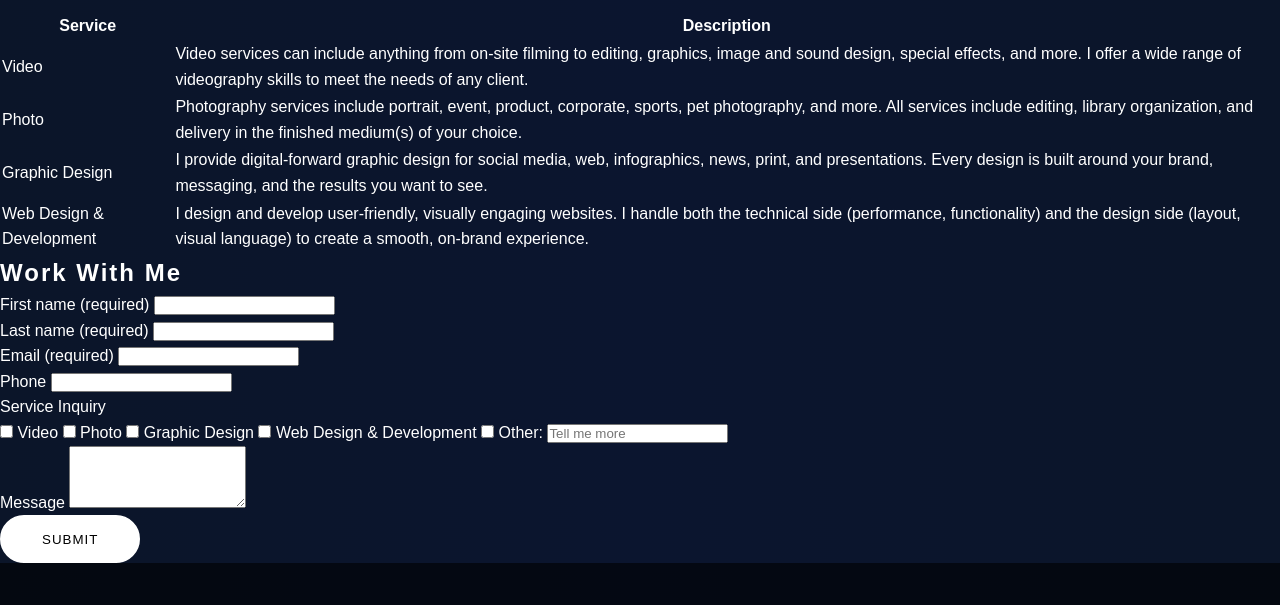
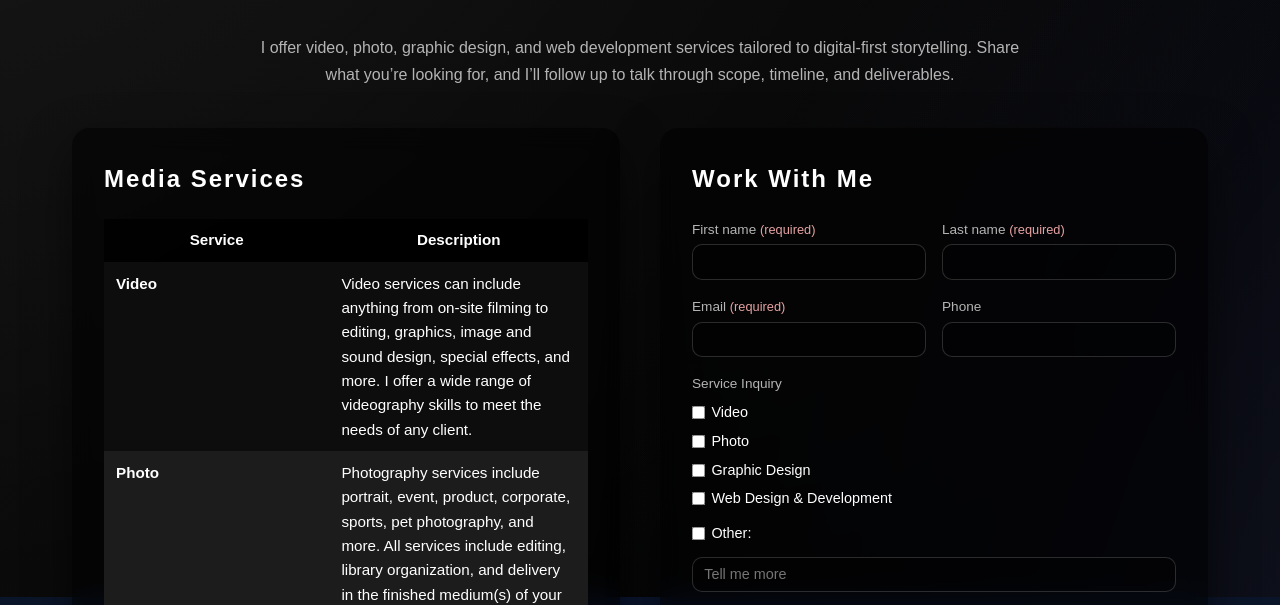
Before and after one commit to Bunny-67/home, a plain HTML site: page contact.html in a window 1280 px wide. Shown: the part 203-808 px from the top of the page. Drawn offline with Linux system fonts and the light colour scheme; a web font is replaced by a local one.

Commit message:
Add files via upload

```diff
--- a/assets/css/style.css
+++ b/assets/css/style.css
@@ -308,7 +308,6 @@ h1, h2, h3 {
   color: #000;
 }
 
-/* Headshot */
 #headshot_box {
   position: absolute;
   bottom: -40px;
@@ -323,7 +322,6 @@ h1, h2, h3 {
   box-shadow: 0 0 15px rgba(0, 0, 0, 0.6);
 }
 
-/* Responsive Design */
 @media (max-width: 768px) {
   .about-panel {
     padding: 2rem;
@@ -344,6 +342,76 @@ h1, h2, h3 {
     width: 95vw;
   }
 }
+
+/* =========================================================
+   ARTIST STATEMENT PAGE
+   ========================================================= */
+
+.reflection-bg {
+  position: fixed;
+  inset: 0;
+  z-index: 0;
+  background: linear-gradient(135deg, #050510, #111833, #26163f, #050510);
+  background-size: 300% 300%;
+  animation: reflectionFlow 40s ease-in-out infinite alternate;
+}
+
+@keyframes reflectionFlow {
+  0% { background-position: 0% 50%; }
+  50% { background-position: 100% 50%; }
+  100% { background-position: 0% 50%; }
+}
+
+.reflection-content {
+  position: relative;
+  z-index: 1;
+  max-width: 1100px;
+  margin: 8rem auto 4rem auto;
+  padding: 2rem;
+  text-align: center;
+}
+
+.reflection-panel {
+  position: relative;
+  display: inline-block;
+  padding: 3rem 4rem;
+  border-radius: 1.5rem;
+  backdrop-filter: blur(12px);
+  background: rgba(0, 0, 0, 0.35);
+  box-shadow: 0 0 25px rgba(0, 0, 0, 0.6);
+  margin: 0 auto;
+  text-align: left;
+  max-width: 850px;
+  color: var(--text-light);
+}
+
+.reflection-text {
+  font-family: var(--font-body);
+  line-height: 1.8;
+  font-size: 1rem;
+  opacity: 0.95;
+}
+
+.statement-para {
+  margin-bottom: 1.4rem;
+  text-indent: 2.5rem;
+}
+
+@media (max-width: 768px) {
+  .reflection-panel {
+    padding: 2rem;
+    margin: 0 1rem;
+  }
+
+  .reflection-text {
+    font-size: 0.95rem;
+  }
+
+  .statement-para {
+    text-indent: 1.5rem;
+  }
+}
+
 
 /* =========================================================
    PHOTO GALLERY PAGE
@@ -400,7 +468,6 @@ h1, h2, h3 {
   opacity: 0.85;
 }
 
-/* Lightbox */
 .lightbox {
   position: fixed;
   inset: 0;
@@ -444,7 +511,6 @@ h1, h2, h3 {
   font-size: 1rem;
 }
 
-/* Arrows */
 .lightbox-nav {
   position: fixed;
   top: 50%;
@@ -469,7 +535,6 @@ h1, h2, h3 {
   right: 2rem;
 }
 
-/* Close Button */
 .lightbox-close {
   position: fixed;
   top: 1rem;
@@ -514,7 +579,6 @@ h1, h2, h3 {
   transition: flex 0.6s ease, filter 0.4s ease;
 }
 
-/* Background image layer */
 .project-panel::before {
   content: "";
   position: absolute;
@@ -526,13 +590,11 @@ h1, h2, h3 {
   z-index: 0;
 }
 
-/* On hover, restore color and brighten */
 .project-panel:hover::before {
   filter: brightness(1) grayscale(0%);
   transform: scale(1.05);
 }
 
-/* Text overlay (no box or border) */
 .project-panel .overlay {
   position: relative;
   z-index: 1;
@@ -555,7 +617,6 @@ h1, h2, h3 {
   margin: 0;
 }
 
-/* Thumbnail background images */
 .project-panel.photos::before {
   background-image: url("../images/photo_thumb.jpg");
 }
@@ -566,7 +627,6 @@ h1, h2, h3 {
   background-image: url("../images/design_thumb.png");
 }
 
-/* Mobile: stack vertically */
 @media (max-width: 768px) {
   .projects-landing {
     flex-direction: column;
@@ -607,7 +667,6 @@ h1, h2, h3 {
   margin-bottom: 1.5rem;
 }
 
-/* Hero layout */
 .video-hero {
   display: grid;
   grid-template-columns: minmax(0, 2fr) minmax(0, 1.3fr);
@@ -624,7 +683,6 @@ h1, h2, h3 {
   line-height: 1.6;
 }
 
-/* Shared video card/grid */
 .video-grid {
   display: grid;
   grid-template-columns: repeat(auto-fit, minmax(260px, 1fr));
@@ -652,7 +710,6 @@ h1, h2, h3 {
   font-size: 0.95rem;
 }
 
-/* Two-column section for Harmony */
 .video-two-column {
   display: grid;
   grid-template-columns: minmax(0, 1.4fr) minmax(0, 1.6fr);
@@ -665,7 +722,6 @@ h1, h2, h3 {
   margin-bottom: 0.75rem;
 }
 
-/* Responsive video frame */
 .video-frame {
   position: relative;
   width: 100%;
@@ -682,7 +738,6 @@ h1, h2, h3 {
   display: block;
 }
 
-/* ServSafe placeholders */
 .video-placeholder {
   display: flex;
   align-items: center;
@@ -702,7 +757,6 @@ h1, h2, h3 {
   margin-bottom: 1.75rem;
 }
 
-/* Responsive tweaks */
 @media (max-width: 900px) {
   .video-hero,
   .video-two-column {
@@ -722,7 +776,7 @@ h1, h2, h3 {
 
 
 /* =========================================================
-   GRAPHICS GALLERY — Blue→Green Gradient
+   GRAPHICS GALLERY
    ========================================================= */
 
 .graphics-bg {
@@ -739,7 +793,6 @@ h1, h2, h3 {
   50% { background-position: 100% 50%; }
   100% { background-position: 0% 50%; }
 }
-
 
 /* =========================================================
    FOOTER
@@ -793,3 +846,198 @@ h1, h2, h3 {
   opacity: 1;
   transform: translateY(0);
 }
+
+/* =========================================================
+   CONTACT PAGE
+   ========================================================= */
+
+.contact-bg {
+  position: fixed;
+  inset: 0;
+  z-index: 0;
+  background:
+    radial-gradient(circle at top left, rgba(255, 255, 255, 0.1), transparent 55%),
+    radial-gradient(circle at bottom right, rgba(120, 140, 255, 0.25), transparent 60%),
+    linear-gradient(135deg, #050505, #000000);
+  background-size: 200% 200%;
+  animation: bwFlow 35s ease-in-out infinite alternate;
+}
+
+.contact-page {
+  position: relative;
+  z-index: 1;
+  max-width: 1200px;
+  margin: 7rem auto 4rem;
+  padding: 0 2rem 4rem;
+}
+
+.contact-intro {
+  max-width: 780px;
+  margin: 0 auto 2.5rem;
+  text-align: center;
+  color: var(--text-muted);
+  line-height: 1.7;
+}
+
+.contact-layout {
+  display: grid;
+  grid-template-columns: minmax(0, 1.1fr) minmax(0, 1.1fr);
+  gap: 2.5rem;
+  align-items: flex-start;
+}
+
+.contact-card {
+  background: rgba(0, 0, 0, 0.55);
+  border-radius: 18px;
+  padding: 2rem;
+  backdrop-filter: blur(12px);
+  box-shadow: 0 18px 45px rgba(0, 0, 0, 0.5);
+}
+
+.contact-card h2 {
+  margin-bottom: 1.25rem;
+}
+
+.services-table {
+  width: 100%;
+  border-collapse: collapse;
+  font-size: 0.95rem;
+}
+
+.services-table thead {
+  background: rgba(0, 0, 0, 0.85);
+}
+
+.services-table th,
+.services-table td {
+  padding: 0.6rem 0.75rem;
+  vertical-align: top;
+}
+
+.services-table tbody {
+  background: rgba(15, 15, 15, 0.9);
+}
+
+.services-table tr:nth-child(even) {
+  background: rgba(30, 30, 30, 0.9);
+}
+
+.service-label {
+  font-weight: 700;
+  white-space: nowrap;
+}
+
+.contact-form-card form {
+  display: block;
+}
+
+.form-row {
+  display: flex;
+  gap: 1rem;
+  margin-bottom: 1rem;
+}
+
+.form-field {
+  flex: 1;
+}
+
+.form-field label,
+.form-block .form-label {
+  display: block;
+  font-size: 0.85rem;
+  margin-bottom: 0.25rem;
+  color: var(--text-muted);
+}
+
+.required {
+  font-size: 0.8rem;
+  color: rgba(255, 180, 180, 0.9);
+}
+
+.contact-form-card input[type="text"],
+.contact-form-card input[type="email"],
+.contact-form-card textarea {
+  width: 100%;
+  padding: 0.55rem 0.7rem;
+  border-radius: 10px;
+  border: 1px solid rgba(255, 255, 255, 0.16);
+  background: rgba(0, 0, 0, 0.35);
+  color: var(--text-light);
+  font-family: var(--font-body);
+  font-size: 0.9rem;
+}
+
+.contact-form-card textarea {
+  resize: vertical;
+  min-height: 120px;
+}
+
+.service-checkboxes {
+  display: grid;
+  gap: 0.35rem;
+  margin-top: 0.4rem;
+}
+
+.service-checkboxes label {
+  display: flex;
+  align-items: center;
+  gap: 0.4rem;
+  font-size: 0.9rem;
+}
+
+.service-checkboxes input[type="checkbox"] {
+  transform: scale(1.05);
+}
+
+.other-service {
+  margin-top: 0.4rem;
+}
+
+.other-input {
+  margin-top: 0.35rem;
+}
+
+.form-block {
+  margin-bottom: 1.25rem;
+}
+
+.form-actions {
+  display: flex;
+  justify-content: flex-end;
+  margin-top: 0.75rem;
+}
+
+.contact-submit {
+  font-size: 0.9rem;
+  padding-inline: 2rem;
+}
+
+/* Responsive tweaks */
+@media (max-width: 900px) {
+  .contact-layout {
+    grid-template-columns: 1fr;
+  }
+
+  .contact-page {
+    margin-top: 6rem;
+  }
+}
+
+@media (max-width: 600px) {
+  .contact-card {
+    padding: 1.5rem;
+  }
+
+  .form-row {
+    flex-direction: column;
+  }
+
+  .form-actions {
+    justify-content: center;
+  }
+
+  .contact-submit {
+    width: 100%;
+    text-align: center;
+  }
+}
```
